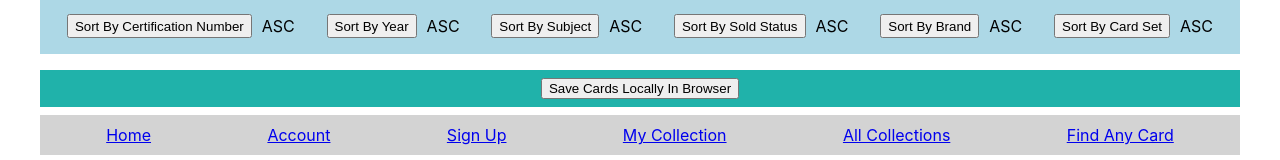
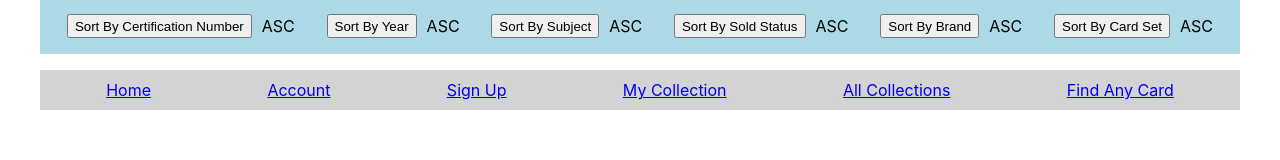
Before and after one commit to UWC2-JSCRIPT/320-wn24-final-project-tvroley, a React (Vite) app: page /collection in a window 1280 px wide. Shown: the part 1102-1262 px from the top of the page. Built offline with nearby package versions, Linux system fonts and the light colour scheme; no server answers.

Commit message:
removed save cards locally

```diff
--- a/src/CardCollection.jsx
+++ b/src/CardCollection.jsx
@@ -99,12 +99,18 @@ function CardCollection({}) {
   }, []);
 
   const goAdd = () => {
+    if(!username){
+      return;
+    }
     navigate(`/collection/add`, {
       state: { baseCollectionId: baseCollectionId },
     });
   };
 
   const goManageCollections = () => {
+    if(!username){
+      return;
+    }
     navigate(`/collection/manage`);
   };
 
@@ -121,6 +127,9 @@ function CardCollection({}) {
   };
 
   const addCollection = async (event) => {
+    if(!username || !addedCollection){
+      return;
+    }
     let countUrl = new URL(
       `https://trading-cards-backend-production.up.railway.app/collections/collectionscount`,
     );
@@ -181,6 +190,9 @@ function CardCollection({}) {
   };
 
   const changeCollection = async (event) => {
+    if(!username){
+      return;
+    }
     setOffset(0);
     const buttonCollection = event.target.innerText;
     const buttonCollectionArray = collections.filter(
@@ -217,12 +229,10 @@ function CardCollection({}) {
     }
   };
 
-  const saveLocal = () => {
-    const cardsWord = JSON.stringify(tradingCardCollection);
-    sessionStorage.setItem("cards", cardsWord);
-  };
-
   const searchCollection = async (event) => {
+    if(!username || !searchQuery){
+      return;
+    }
     setOffset(0);
     let url = new URL(
       `https://trading-cards-backend-production.up.railway.app/collections/` +
@@ -382,9 +392,6 @@ function CardCollection({}) {
         setTradingCardCollection={setTradingCardCollection}
         setOffset={setOffset}
       />
-      <div className="div-restore-buttons">
-        <button onClick={saveLocal}>Save Cards Locally In Browser</button>
-      </div>
       <Nav />
     </>
   );
```
